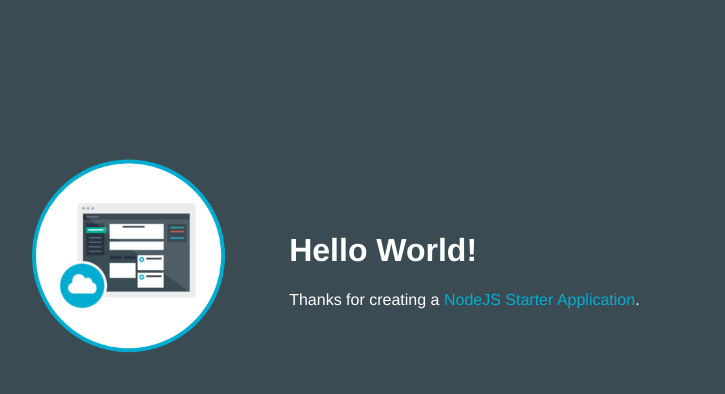
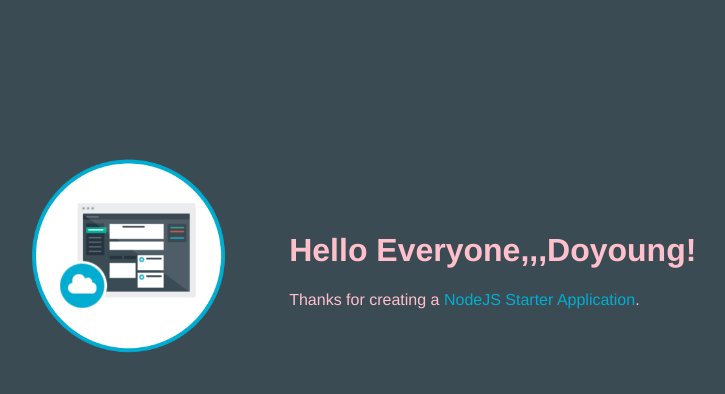
Before and after one commit to SL294219/doyNode1-1478809272319, a website: page public/index.html in a window 1280 px wide. Shown: the whole page, without its empty margins (253-978 px from the left). Drawn offline with Linux system fonts and the light colour scheme.

Commit message:
First Commit

```diff
--- a/public/index.html
+++ b/public/index.html
@@ -16,7 +16,7 @@
           <img class = "newappIcon" src="images/newapp-icon.png">
         </td>
         <td>
-          <h1 id="message">Hello World!</h1>
+          <h1 id="message">Hello Everyone,,,Doyoung!</h1>
           <p class='description'></p> Thanks for creating a <span class = "blue">NodeJS Starter Application</span>.
         </td>
       </tr>
--- a/public/stylesheets/style.css
+++ b/public/stylesheets/style.css
@@ -7,7 +7,7 @@
 	height: 100%;
 	margin: 0 auto;
 	font-family: "HelveticaNeue-Light", "Helvetica Neue Light", "Helvetica Neue", Helvetica, Arial, "Lucida Grande", sans-serif;
-	color: #ffffff;
+	color: pink;
 }
 
 a {
```
Also changed, not shown: 1 other file.
